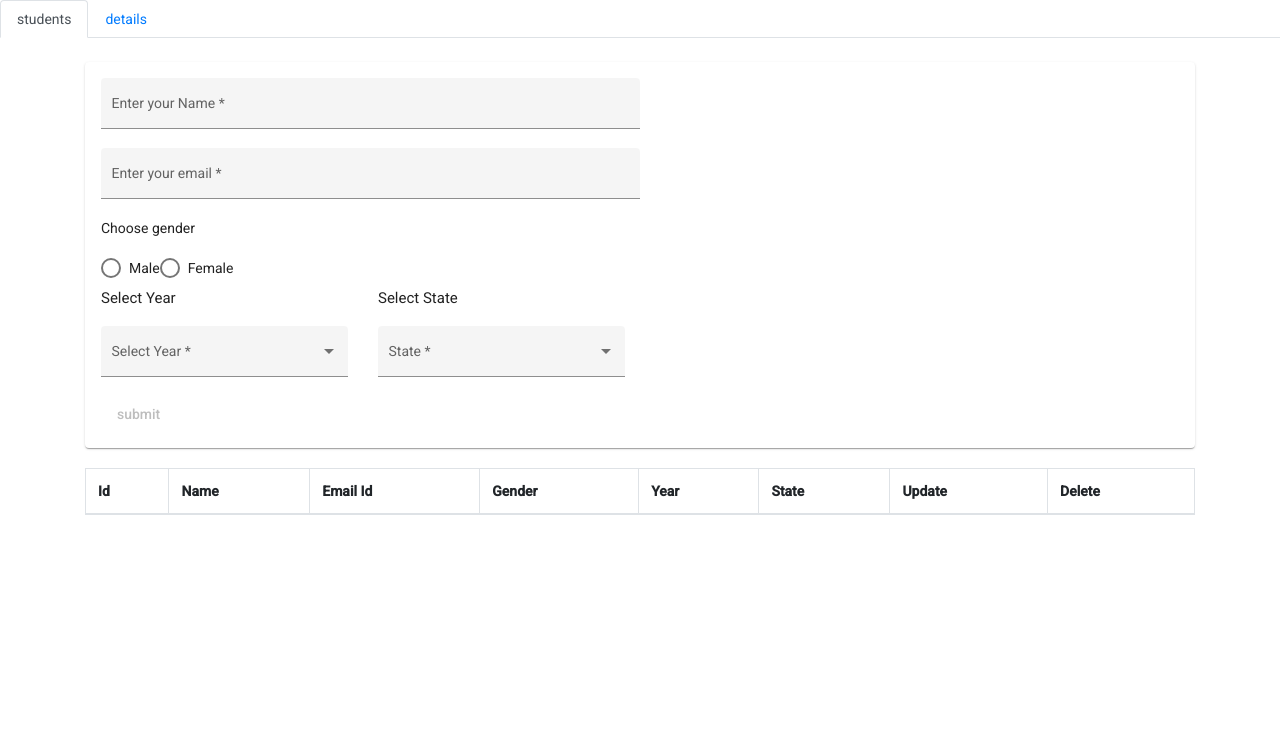
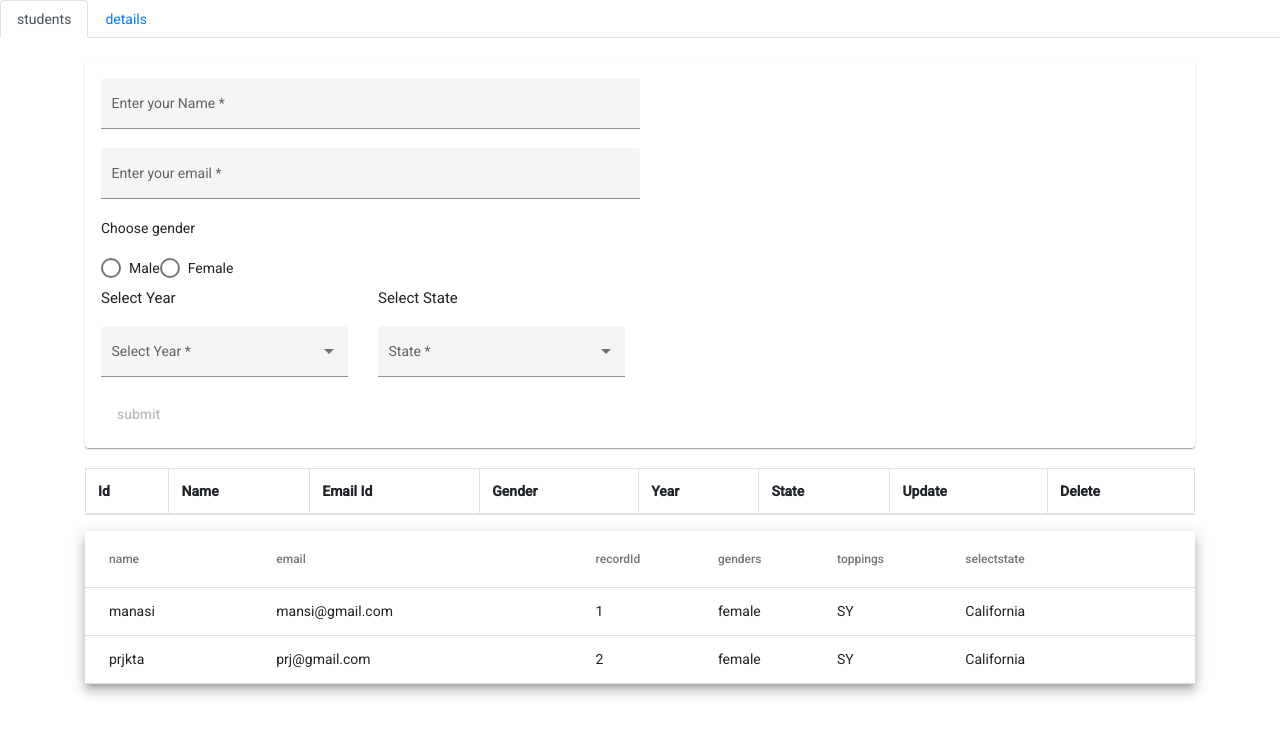
Before and after one commit to prajaktaAngre/studentForm, an Angular app: page /students in a window 1280 px wide. Shown: the top 736 px of the page. Built offline with nearby package versions, Linux system fonts and the light colour scheme.

Commit message:
mattable

```diff
--- a/src/app/display-list/re-form.component.html
+++ b/src/app/display-list/re-form.component.html
@@ -30,3 +30,24 @@
         </tr>
     </tbody>
 </table>
+<table mat-table [dataSource]="dataSource" class="mat-elevation-z8" >
+
+    <ng-container *ngFor="let stud of displayedColumns  let i=index">
+
+      <ng-container [matColumnDef]="stud" >
+        <th mat-header-cell *matHeaderCellDef> {{stud}} </th>
+        <td mat-cell *matCellDef="let element"> {{element[stud]}}  </td>
+        <button mat-icon-button matTooltip="Click to Edit" class="iconbutton" color="primary">
+          <mat-icon aria-label="Edit">edit</mat-icon>
+        </button>
+      <button mat-icon-button matTooltip="Click to Delete" class="iconbutton" color="warn">
+          <mat-icon aria-label="Delete">delete</mat-icon>
+        </button>
+      </ng-container>
+
+    </ng-container>
+
+
+    <tr mat-header-row *matHeaderRowDef="displayedColumns" ></tr>
+    <tr mat-row *matRowDef="let row; columns: displayedColumns;"></tr>
+    </table>
--- a/src/app/display-list/re-form.component.scss
+++ b/src/app/display-list/re-form.component.scss
@@ -0,0 +1,3 @@
+table {
+    width: 100%;
+  }
--- a/src/app/display-list/re-form.component.ts
+++ b/src/app/display-list/re-form.component.ts
@@ -1,6 +1,37 @@
 import { Component, OnDestroy, OnInit } from '@angular/core';
 import { TempServiceService } from '../shared/temp-service.service';
+export interface students {
+  name: string;
+  email: any;
+  recordId: number;
+  genders: any;
+  toppings:any;
+  selectstate:string
+  edit:any
+}
 
+const ELEMENT_DATA: students[] = [
+  // {position: 1, name: 'manasi', email: 'mansi@gmail.com', id: 1 , gender: 'female',
+  // toppings:'FY'},
+  {
+    name: "manasi",
+    email: "mansi@gmail.com",
+    recordId: 1,
+    genders: 'female',
+    toppings: ["SY"],
+    selectstate: "California",
+    edit:"<button>edit()</button>"
+   },
+   {
+    name: "prjkta",
+    email: "prj@gmail.com",
+    recordId: 2,
+    genders: 'female',
+    toppings: ["SY"],
+    selectstate: "California",
+    edit:"<button>edit()</button>"
+   },
+];
 
 @Component({
   selector: 'app-re-form',
@@ -16,7 +47,8 @@ export class ReFormComponent implements OnInit, OnDestroy {
   items :any=[]
   subscription: any;
   send: any;
-
+  displayedColumns: string[] = [ 'name', 'email','recordId', 'genders','toppings','selectstate'];
+  dataSource:any= ELEMENT_DATA
 
   constructor(public recMsg: TempServiceService) {
   }
@@ -25,6 +57,8 @@ export class ReFormComponent implements OnInit, OnDestroy {
     this.subscription = this.recMsg.sendMsg.subscribe((msgToShow: any) => {
       console.log("receivvvved", msgToShow)
       this.students.push(msgToShow)
+      this.dataSource=this.students;
+      console.log(this.students)
 
     })
   }
--- a/src/app/student-details/student-details.component.ts
+++ b/src/app/student-details/student-details.component.ts
@@ -18,7 +18,6 @@ export class StudentDetailsComponent implements OnInit ,OnChanges{
   subscription = new Subscription
   profileForm = new FormGroup({
     name: new FormControl('',Validators.required),
-    // email: new FormControl(''),
     email :new FormControl('', [Validators.required, Validators.email]),
     genders: new FormControl(''),
     toppings: new FormControl(''),
```
Also changed, not shown: src/app/app.module.ts (+5 -2 lines).
